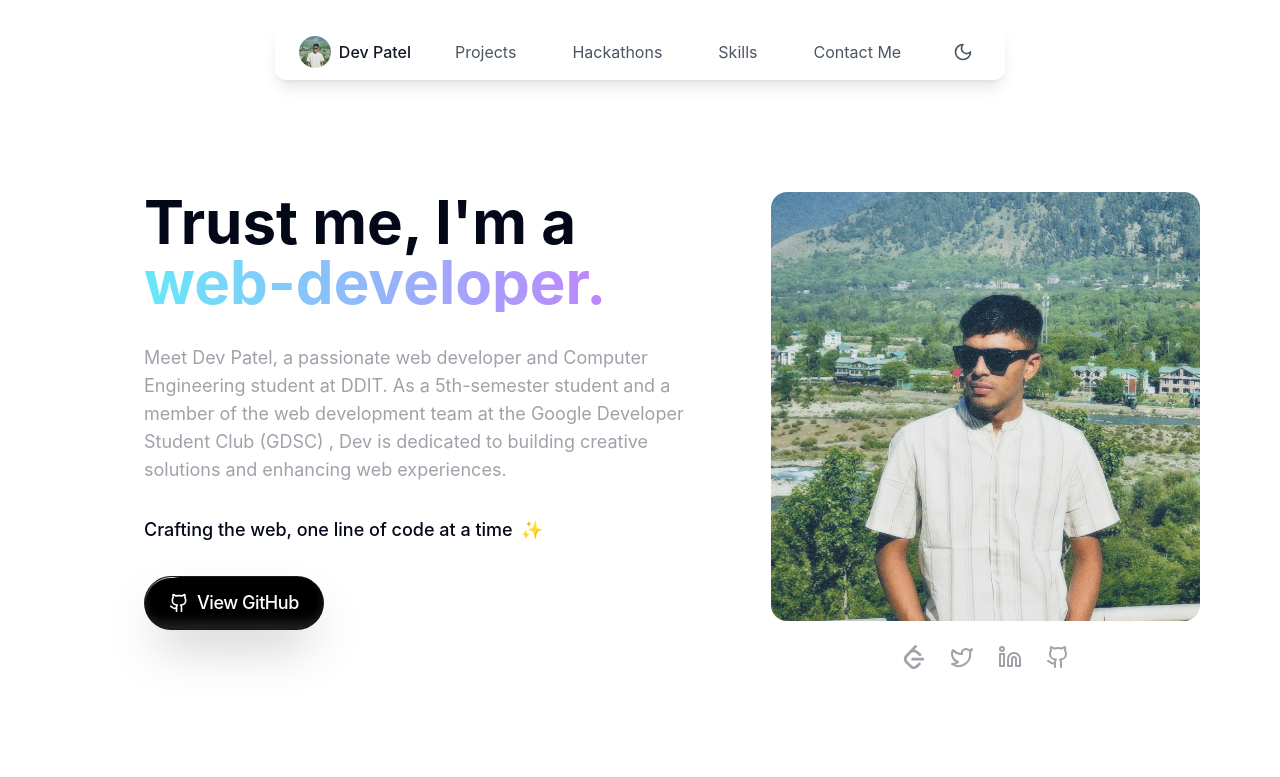
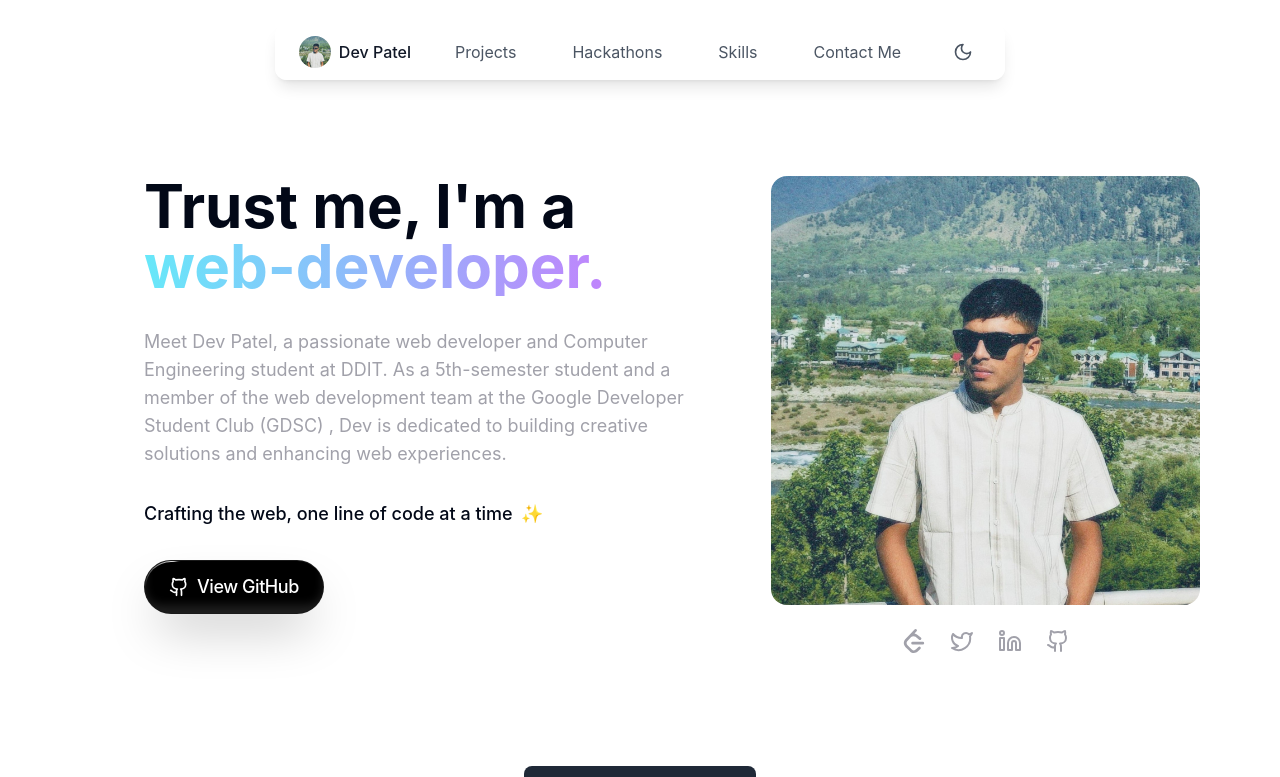
Before and after one commit to Dev22Patel/DevWeb, a React (Vite) app in the folder DevWeb/: page / in a window 1280 px wide. Shown: the top 777 px of the page. Built offline with nearby package versions, Linux system fonts and the light colour scheme.

Commit message:
made layout symmetric

```diff
--- a/DevWeb/src/App.tsx
+++ b/DevWeb/src/App.tsx
@@ -27,7 +27,7 @@ const Home = () => {
 
   return (
     <>
-      <main className="max-w-6xl mx-auto px-4 pt-24 sm:pt-32 md:pt-40 lg:pt-48" id="hero">
+      <main className="max-w-6xl mx-auto px-4 pt-24 sm:pt-32 md:pt-40 lg:pt-44" id="hero">
         <div className="grid grid-cols-1 lg:grid-cols-[1.2fr,0.8fr] gap-8 lg:gap-12 items-start">
           <Hero />
           <div className="relative mt-8 lg:mt-0">
```
